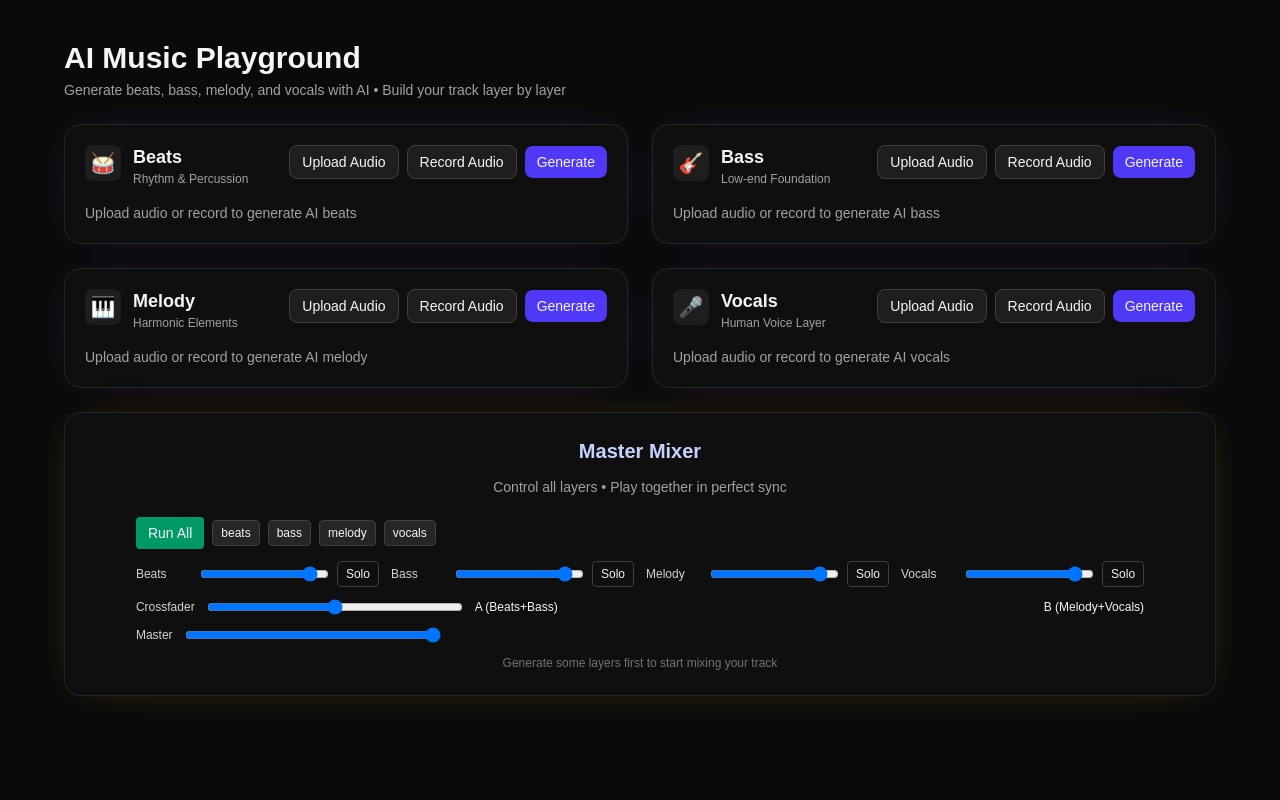
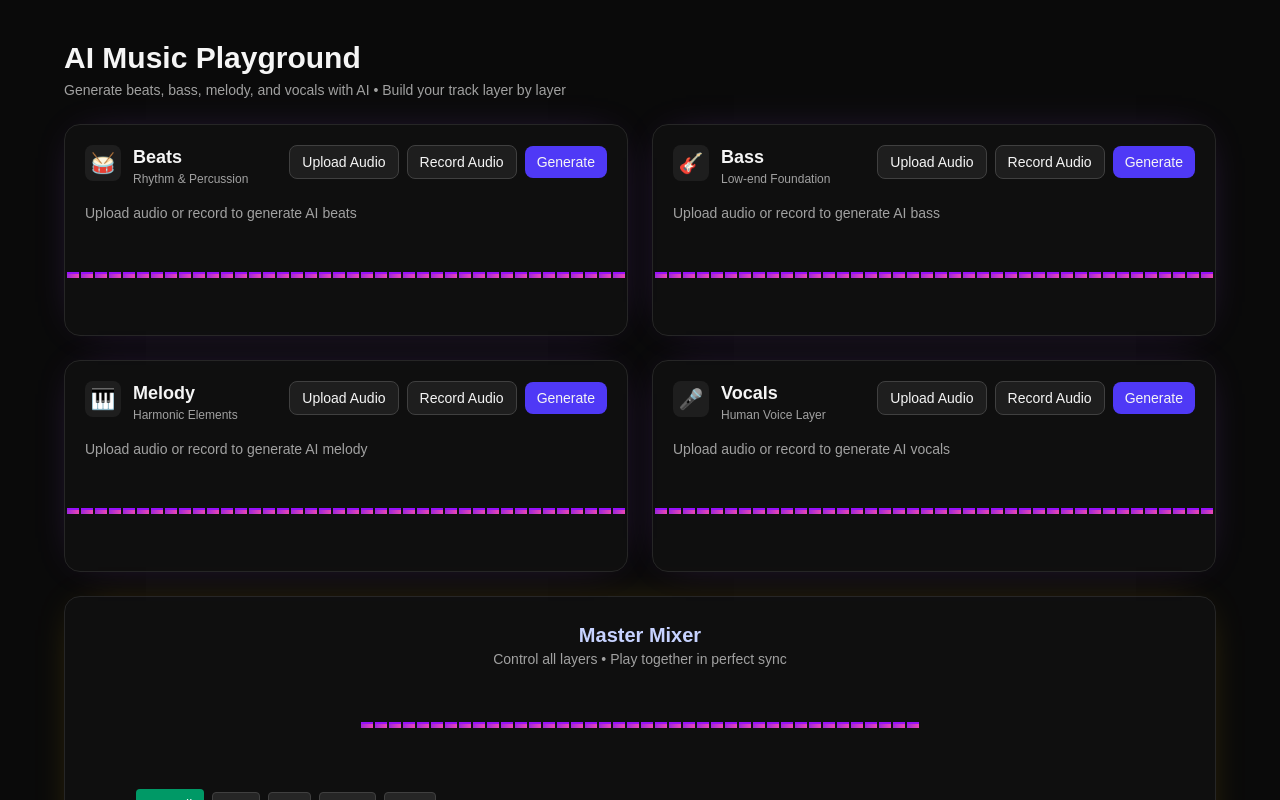
Before and after one commit to sheeeeesha/VibeTune, a Next.js app in the folder web/: page / in a window 1280 px wide. Shown: the top 800 px of the page. Built offline with nearby package versions, Linux system fonts and the light colour scheme.

Commit message:
Fix @fal-ai/client version to latest

```diff
--- a/web/package.json
+++ b/web/package.json
@@ -10,6 +10,7 @@
   },
   "dependencies": {
     "@radix-ui/react-tooltip": "^1.2.8",
+    "@react-spring/web": "^10.0.3",
     "framer-motion": "^12.23.22",
     "lucide-react": "^0.544.0",
     "next": "15.5.4",
--- /dev/null
+++ b/web/src/components/AnimatedWaveform.tsx
@@ -0,0 +1,73 @@
+"use client";
+import React, { useEffect, useRef, useState } from "react";
+
+type AnimatedWaveformProps = {
+  isPlaying?: boolean;
+  intensity?: number; // 0-1 for animation intensity
+  className?: string;
+};
+
+export default function AnimatedWaveform({
+  isPlaying = false,
+  intensity = 0.5,
+  className = ""
+}: AnimatedWaveformProps) {
+  const [bars, setBars] = useState<number[]>([]);
+  const animationRef = useRef<number | undefined>(undefined);
+
+  // Generate random bar heights for animation
+  const generateBars = React.useCallback(() => {
+    const newBars = Array.from({ length: 48 }, () =>
+      Math.random() * intensity * 100 + 10
+    );
+    setBars(newBars);
+  }, [intensity]);
+
+  useEffect(() => {
+    if (isPlaying) {
+      const animate = () => {
+        generateBars();
+        animationRef.current = requestAnimationFrame(animate);
+      };
+      animate();
+    } else {
+      if (animationRef.current) {
+        cancelAnimationFrame(animationRef.current);
+      }
+      // Set to minimal bars when not playing
+      setBars(Array.from({ length: 48 }, () => 5));
+    }
+
+    return () => {
+      if (animationRef.current) {
+        cancelAnimationFrame(animationRef.current);
+      }
+    };
+  }, [isPlaying, generateBars]);
+
+  return (
+    <div className={`flex items-center justify-center h-16 ${className}`}>
+      <div className="flex items-end gap-1 h-full">
+        {bars.map((height, index) => (
+          <div key={index} className="flex flex-col items-center">
+            {/* Top half */}
+            <div
+              className="w-2 transition-all duration-75 ease-out"
+              style={{ height: `${height}%` }}
+            >
+              <div className="h-full bg-gradient-to-b from-purple-600 via-purple-500 to-pink-500 rounded-sm opacity-90" />
+            </div>
+
+            {/* Bottom half (mirrored) */}
+            <div
+              className="w-2 transition-all duration-75 ease-out"
+              style={{ height: `${height}%` }}
+            >
+              <div className="h-full bg-gradient-to-t from-purple-600 via-purple-500 to-pink-500 rounded-sm opacity-90" />
+            </div>
+          </div>
+        ))}
+      </div>
+    </div>
+  );
+}
--- a/web/src/components/LayerTile.tsx
+++ b/web/src/components/LayerTile.tsx
@@ -4,6 +4,7 @@ import { motion } from "framer-motion";
 import * as Tooltip from "@radix-ui/react-tooltip";
 import toast from "react-hot-toast";
 import Waveform from "@/components/Waveform";
+import PixelWaveform from "@/components/PixelWaveform";
 import { useMixer, LayerKey } from "@/store/useMixer";
 
 type Props = {
@@ -19,6 +20,7 @@ export default function LayerTile({ title, subtitle, icon = "🎵", layer }: Pro
 	const [blobUrl, setBlobUrl] = useState<string | undefined>();
     const [loading, setLoading] = useState(false);
     const [error, setError] = useState<string | null>(null);
+    const [playing, setPlaying] = useState(false);
     const mediaRecorderRef = useRef<MediaRecorder | null>(null);
 	const chunksRef = useRef<Blob[]>([]);
 	const { layers, setLayerUrl } = useMixer();
@@ -181,13 +183,26 @@ export default function LayerTile({ title, subtitle, icon = "🎵", layer }: Pro
             ) : null}
 
             {layers[layer]?.audioUrl ? (
-				<div className="space-y-2">
-					<audio controls src={layers[layer]?.audioUrl} className="w-full" />
-					{layers[layer]?.audioUrl ? <Waveform audioUrl={layers[layer].audioUrl as string} /> : null}
-				</div>
-			) : (
-                <div className="text-sm text-neutral-400">Upload audio or record to generate AI {title.toLowerCase()}</div>
-			)}
+                <div className="space-y-3">
+                    <audio
+                        controls
+                        src={layers[layer]?.audioUrl}
+                        className="w-full"
+                        onPlay={() => setPlaying(true)}
+                        onPause={() => setPlaying(false)}
+                        onEnded={() => setPlaying(false)}
+                    />
+                    <div className="space-y-2">
+                        <PixelWaveform isPlaying={playing} intensity={0.7} />
+                        <Waveform audioUrl={layers[layer].audioUrl as string} />
+                    </div>
+                </div>
+            ) : (
+                <div className="space-y-3">
+                    <div className="text-sm text-neutral-400">Upload audio or record to generate AI {title.toLowerCase()}</div>
+                    <PixelWaveform isPlaying={false} intensity={0.1} />
+                </div>
+            )}
         </motion.div>
 	);
 }
--- /dev/null
+++ b/web/src/components/PixelWaveform.tsx
@@ -0,0 +1,97 @@
+"use client";
+import React, { useEffect, useRef, useState } from "react";
+
+type PixelWaveformProps = {
+  isPlaying?: boolean;
+  intensity?: number;
+  className?: string;
+};
+
+export default function PixelWaveform({
+  isPlaying = false,
+  intensity = 0.5,
+  className = ""
+}: PixelWaveformProps) {
+  const [bars, setBars] = useState<number[]>([]);
+  const animationRef = useRef<number>();
+
+  const generateBars = () => {
+    const newBars = Array.from({ length: 40 }, () => {
+      const baseHeight = Math.random() * intensity * 80 + 10;
+      return Math.floor(baseHeight / 4) * 4; // Snap to 4px increments for pixel effect
+    });
+    setBars(newBars);
+  };
+
+  useEffect(() => {
+    if (isPlaying) {
+      const animate = () => {
+        generateBars();
+        animationRef.current = requestAnimationFrame(animate);
+      };
+      animate();
+    } else {
+      if (animationRef.current) {
+        cancelAnimationFrame(animationRef.current);
+      }
+      setBars(Array.from({ length: 40 }, () => 4));
+    }
+
+    return () => {
+      if (animationRef.current) {
+        cancelAnimationFrame(animationRef.current);
+      }
+    };
+  }, [isPlaying, intensity]);
+
+  const renderPixelBar = (height: number, index: number) => {
+    const pixels = Math.floor(height / 4);
+    const topPixels = Math.floor(pixels / 2);
+    const bottomPixels = pixels - topPixels;
+
+    return (
+      <div key={index} className="flex flex-col items-center gap-0">
+        {/* Top half pixels */}
+        <div className="flex flex-col">
+          {Array.from({ length: topPixels }, (_, i) => (
+            <div
+              key={`top-${i}`}
+              className="w-3 h-1 transition-all duration-100 ease-out"
+              style={{
+                background: `linear-gradient(90deg,
+                  hsl(${280 + (i * 20)}, 70%, ${50 + (i * 10)}%) 0%,
+                  hsl(${320 + (i * 15)}, 80%, ${60 + (i * 8)}%) 100%)`
+              }}
+            />
+          ))}
+        </div>
+
+        {/* Center line */}
+        <div className="w-3 h-0.5 bg-purple-600" />
+
+        {/* Bottom half pixels */}
+        <div className="flex flex-col">
+          {Array.from({ length: bottomPixels }, (_, i) => (
+            <div
+              key={`bottom-${i}`}
+              className="w-3 h-1 transition-all duration-100 ease-out"
+              style={{
+                background: `linear-gradient(90deg,
+                  hsl(${280 + (i * 20)}, 70%, ${50 + (i * 10)}%) 0%,
+                  hsl(${320 + (i * 15)}, 80%, ${60 + (i * 8)}%) 100%)`
+              }}
+            />
+          ))}
+        </div>
+      </div>
+    );
+  };
+
+  return (
+    <div className={`flex items-center justify-center h-20 ${className}`}>
+      <div className="flex items-center gap-0.5 h-full">
+        {bars.map((height, index) => renderPixelBar(height, index))}
+      </div>
+    </div>
+  );
+}
--- a/web/src/components/mixer/MasterMixer.tsx
+++ b/web/src/components/mixer/MasterMixer.tsx
@@ -1,16 +1,33 @@
 "use client";
 import React from "react";
+import { motion } from "framer-motion";
 import MixerToolbar from "@/components/mixer/MixerToolbar";
+import PixelWaveform from "@/components/PixelWaveform";
+import { useMixerEngine } from "@/audio/useMixerEngine";
 
 export default function MasterMixer() {
+    const { isPlaying } = useMixerEngine();
+
     return (
-        <section className="rounded-2xl border border-neutral-800 p-6 bg-neutral-900/40 shadow-[0_0_40px_-20px_rgba(234,179,8,.4)] flex flex-col gap-3">
-            <h3 className="text-xl font-semibold text-center text-indigo-200">Master Mixer</h3>
-            <p className="text-center text-sm text-neutral-400">Control all layers • Play together in perfect sync</p>
+        <motion.section
+            className="rounded-2xl border border-neutral-800 p-6 bg-neutral-900/40 shadow-[0_0_40px_-20px_rgba(234,179,8,.4)] flex flex-col gap-4"
+            whileHover={{ scale: 1.02 }}
+            transition={{ type: "spring", stiffness: 300, damping: 20 }}
+        >
+            <div className="text-center">
+                <h3 className="text-xl font-semibold text-indigo-200">Master Mixer</h3>
+                <p className="text-sm text-neutral-400">Control all layers • Play together in perfect sync</p>
+            </div>
+
+            <div className="flex justify-center">
+                <PixelWaveform isPlaying={isPlaying} intensity={isPlaying ? 0.8 : 0.2} />
+            </div>
+
             <div className="flex justify-center pt-2">
                 <MixerToolbar />
             </div>
+
             <p className="text-center text-xs text-neutral-500">Generate some layers first to start mixing your track</p>
-        </section>
+        </motion.section>
     );
 }
```
Also changed, not shown: 2 other files (tests, documents, lock files or other folders).
